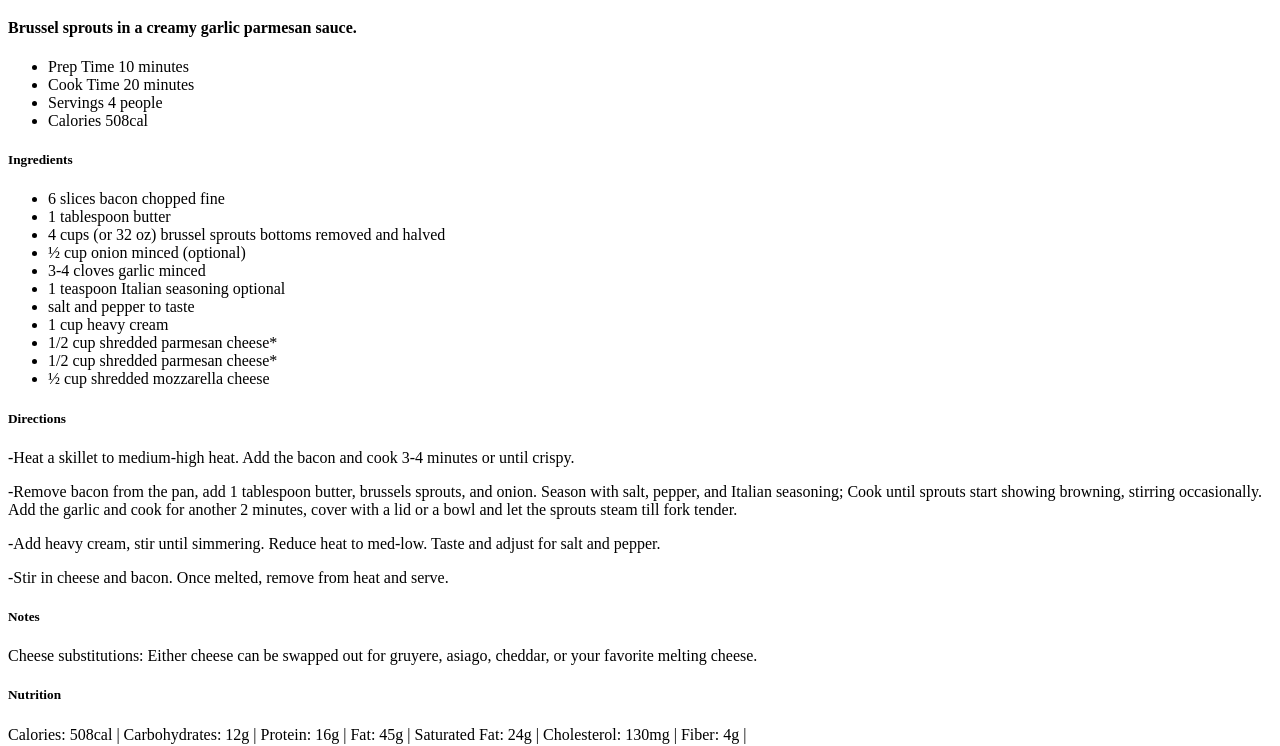
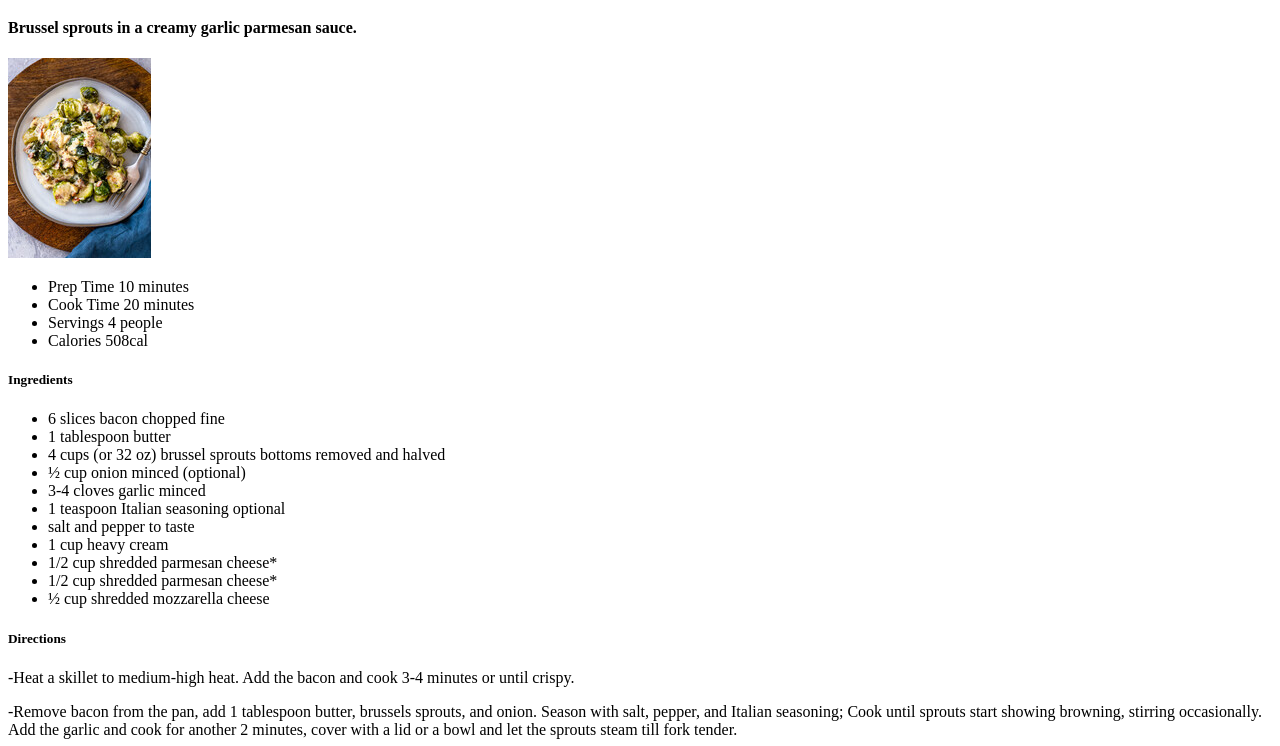
Before and after one commit to LoptrSir/TOP-Recipes, a plain HTML site: page Keto Brussel Sprouts/index.html in a window 1280 px wide. Shown: the part 61-807 px from the top of the page. Drawn offline with Linux system fonts and the light colour scheme.

Commit message:
add return link and image to menu pages

```diff
--- a/Keto Brussel Sprouts/index.html
+++ b/Keto Brussel Sprouts/index.html
@@ -9,6 +9,7 @@
   <body>
     <h1>Keto Brussel Sprouts (keto)</h1>
     <h4>Brussel sprouts in a creamy garlic parmesan sauce.</h4>
+    <img src="../images/Keto-Creamy-Brussels-Sprout.jpg" alt="keto brussel sprouts">
     <ul>
       <li>Prep Time 10 minutes</li>
       <li>Cook Time 20 minutes</li>
```
Also changed, not shown: Lasagne/index.html (+1 -0 lines), images/Keto-Creamy-Brussels-Sprout.jpg (added), images/Keto-Creamy-Brussels-Sprouts (1).jpg (added), images/lasagne.jpg (added).
